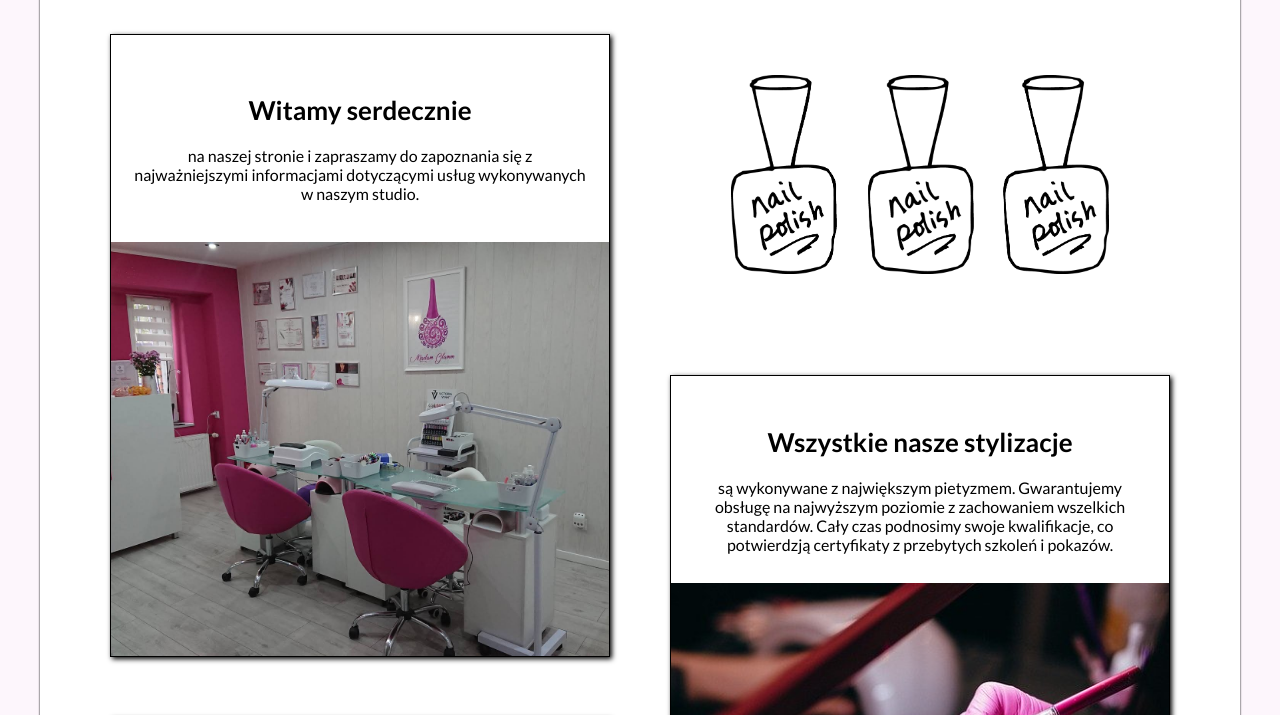
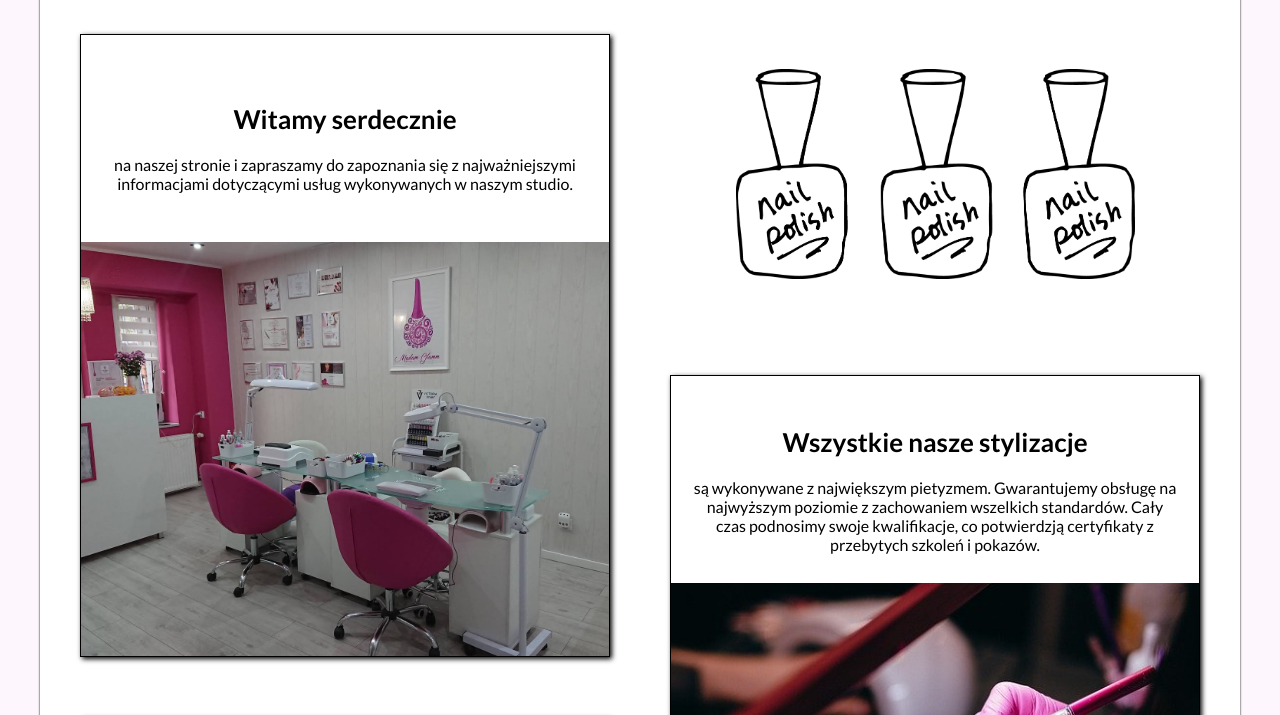
Before and after one commit to krzysztofmarkiewicz/madam_glamm, a plain HTML site: page index.html in a window 1280 px wide. Shown: the part 492-1207 px from the top of the page. Drawn offline with Linux system fonts and the light colour scheme.

Commit message:
change xl.sass(css)
delete pading

```diff
--- a/sass/xl.sass
+++ b/sass/xl.sass
@@ -2,4 +2,3 @@
     max-width: 1200px
     margin: 0 auto
     box-shadow: 0 0 2px black
-    padding: 0 30px
```
Also changed, not shown: css/xl.css, 1 other file.
